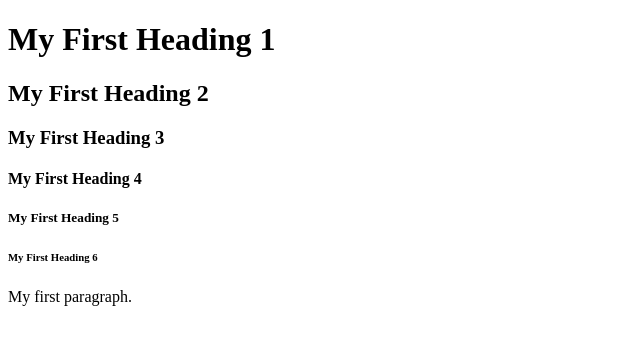
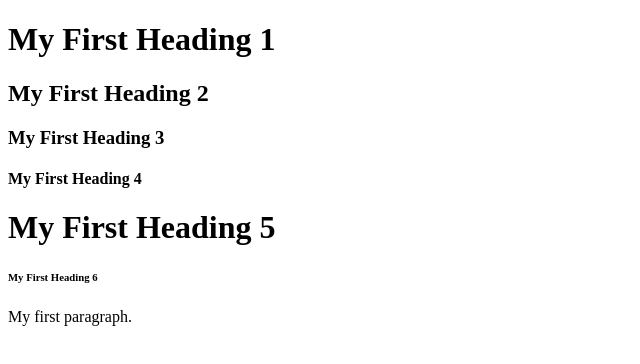
Before and after one commit to minmer/calculator, a plain HTML site: page index.html in a window 1280 px wide. Shown: the whole page, without its empty margins (0-640 px from the left). Drawn offline with Linux system fonts and the light colour scheme.

Commit message:
Update index.html

```diff
--- a/index.html
+++ b/index.html
@@ -6,7 +6,7 @@
 <h2>My First Heading 2</h2>
 <h3>My First Heading 3</h3>
 <h4>My First Heading 4</h4>
-<h5>My First Heading 5</h5>
+<h1>My First Heading 5</h1>
 <h6>My First Heading 6</h6>
 <p>My first paragraph.</p>
 
```
